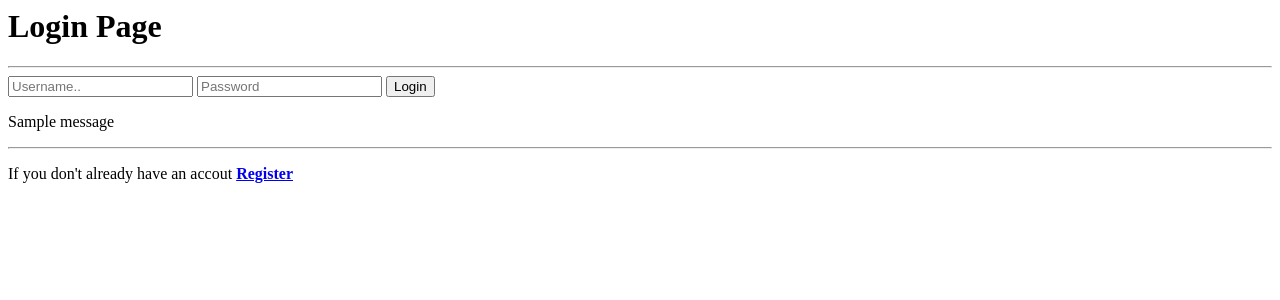
After one commit to DarkSchokolade/She-said-Pizza, a Django app: page /sspizza/login/ in a window 1280 px wide. The commit adds this page. Shown: the top 300 px of the page. Run offline with Django 3.2, Linux system fonts and the light colour scheme; tables that the repository leaves empty hold one stand-in row (values such as "Sample post"); one stand-in notice (Sample message) is shown.

Commit message:
initial login and register page

```diff
--- a/MyPizzaz/sspizza/models.py
+++ b/MyPizzaz/sspizza/models.py
@@ -1,5 +1,5 @@
 from django.db import models
-
+from django.contrib.auth.models import User
 # Create your models here.
 
 class Customer(models.Model):
--- a/MyPizzaz/sspizza/templates/sspizza/dashboard.html
+++ b/MyPizzaz/sspizza/templates/sspizza/dashboard.html
@@ -15,7 +15,7 @@
             <td>
                 <h2>{{ pizza.name }}</h2><br>
                 <small style="color: #666;">{{ pizza.description }}</small>
-                <h4>{{ pizza.price }}</h4>
+                <h4>Rs. {{ pizza.price }}</h4>
                 <button><a href="#">ORDER!</a></button>
             </td>
         </tr>
--- /dev/null
+++ b/MyPizzaz/sspizza/templates/sspizza/login.html
@@ -0,0 +1,13 @@
+<h1>Login Page</h1>
+<hr>
+<form action="" method="post">
+    {% csrf_token %}
+    <input type="text" name="username" placeholder="Username..">
+    <input type="password" name="password" id="password" placeholder="Password">
+    <input type="submit" value="Login">
+</form>
+{% for msg in messages %}
+    <p>{{ msg }}</p>
+{% endfor %}
+<hr>
+<p>If you don't already have an accout <strong><a href="{% url 'sspizza:register' %}">Register</a></strong></p>
--- a/MyPizzaz/sspizza/templates/sspizza/main.html
+++ b/MyPizzaz/sspizza/templates/sspizza/main.html
@@ -6,6 +6,8 @@
     <title>She Said Pizza</title>
 </head>
 <body>
+    <!-- Need to add a nav bar -->
+    <h1>Welcome {{ request.user }}</h1>
     {% block content %}
 
     {% endblock %}
--- a/MyPizzaz/sspizza/urls.py
+++ b/MyPizzaz/sspizza/urls.py
@@ -3,5 +3,7 @@ from . import views
 
 app_name = 'sspizza'
 urlpatterns = [
+    path('register/', views.RegisterPage, name='register'),
+    path('login/', views.LoginPage, name='login'),
     path('', views.home, name='home'),
 ]
--- a/MyPizzaz/sspizza/views.py
+++ b/MyPizzaz/sspizza/views.py
@@ -1,10 +1,37 @@
-from django.shortcuts import render
+from django.shortcuts import render, redirect
 from django.http import HttpResponse
+
+from django.contrib.auth import login, logout, authenticate
+from django.contrib import messages
 # Create your views here.
 from .models import *
+from .forms import *
 
 def home(request):
     pizzas = Pizza.objects.all()
     context = {'pizzas': pizzas}
     return render(request, 'sspizza/dashboard.html', context)
     # return HttpResponse('Welcome to the development of She Said Pizza')
+
+def RegisterPage(request):
+    form = CreateUserForm()
+    if request.method == 'POST':
+        form = CreateUserForm(request.POST)
+        if form.is_valid():
+            form.save()
+            return redirect('sspizza:login')
+    context = {'form': form}
+    return render(request, 'sspizza/register.html', context)
+
+def LoginPage(request):
+    if request.method == 'POST':
+        username = request.POST.get('username')
+        password = request.POST.get('password')
+
+        user = authenticate(request, username=username, password=password)
+        if user is not None:
+            login(request, user)
+            return redirect('sspizza:home')
+        else:
+            messages.info(request, 'Password or Username must be incorrect')
+    return render(request, 'sspizza/login.html')
```
Also changed, not shown: MyPizzaz/sspizza/forms.py (added, +11 -0 lines), MyPizzaz/sspizza/templates/sspizza/register.html (added, +9 -0 lines), 1 other file.
